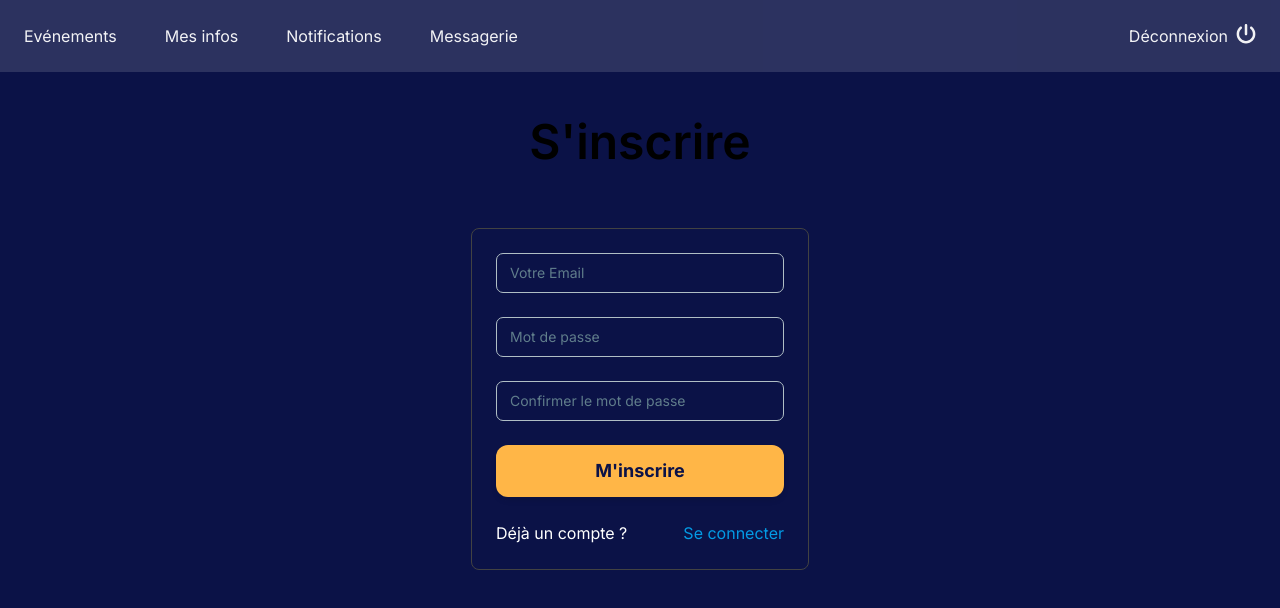
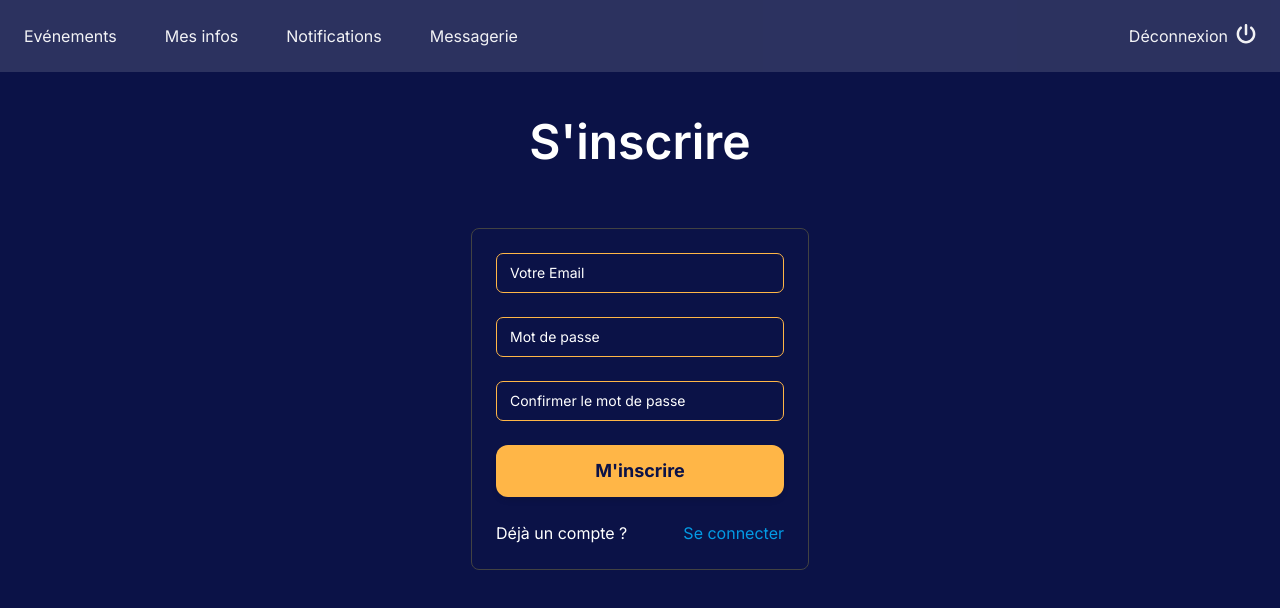
Before and after one commit to kersolo/ManagEvent_front, a React (Vite) app: page /inscription in a window 1280 px wide. Shown: the top 608 px of the page. Built offline with nearby package versions, Linux system fonts and the light colour scheme.

Commit message:
Loick _ create theme for ThemeProvider (Material Tailwind components)

```diff
--- a/src/main.tsx
+++ b/src/main.tsx
@@ -1,15 +1,15 @@
 import { ThemeProvider } from '@material-tailwind/react';
-import theme from '@material-tailwind/react/theme/index';
 import React from 'react';
 import ReactDOM from 'react-dom/client';
 import { BrowserRouter } from 'react-router-dom';
 import App from './App.tsx';
 import './index.css';
 import '../material-tailwind.d.ts';
+import { themeProvider } from './services/theme/themeProvider.ts';
 
 ReactDOM.createRoot(document.getElementById('root')!).render(
   <React.StrictMode>
-    <ThemeProvider value={theme}>
+    <ThemeProvider value={themeProvider}>
       <BrowserRouter>
         <App />
       </BrowserRouter>
--- a/src/pages/SignUp/SignUpPage.tsx
+++ b/src/pages/SignUp/SignUpPage.tsx
@@ -60,7 +60,7 @@ export default function SignUpPage({ handleSubmitUser }: SignUpPageProps) {
 
   return (
     <div className="flex flex-col items-center gap-14 mt-10 ">
-      <Typography variant="h1" color="black">
+      <Typography variant="h1" color="white">
         S'inscrire
       </Typography>
       <div className="border rounded-lg border-gray-800 p-6">
--- /dev/null
+++ b/src/services/theme/themeProvider.ts
@@ -0,0 +1,22 @@
+export const themeProvider = {
+  input: {
+    defaultProps: {
+      color: 'orange'
+    },
+    styles: {
+      base: {
+        input: {
+          borderColor:
+            'placeholder-shown:border-orangeDP  placeholder-shown:border-t-orangeDP border-orangeDP',
+
+          color: 'text-white'
+        },
+        label: {
+          color: 'peer-placeholder-shown:text-white',
+          borderColor:
+            'after:border-orangeDP before:border-orangeDP peer-placeholder-shown:before:border-orangeDP '
+        }
+      }
+    }
+  }
+};
```
Also changed, not shown: 1 other file (tests, documents, lock files or other folders).
